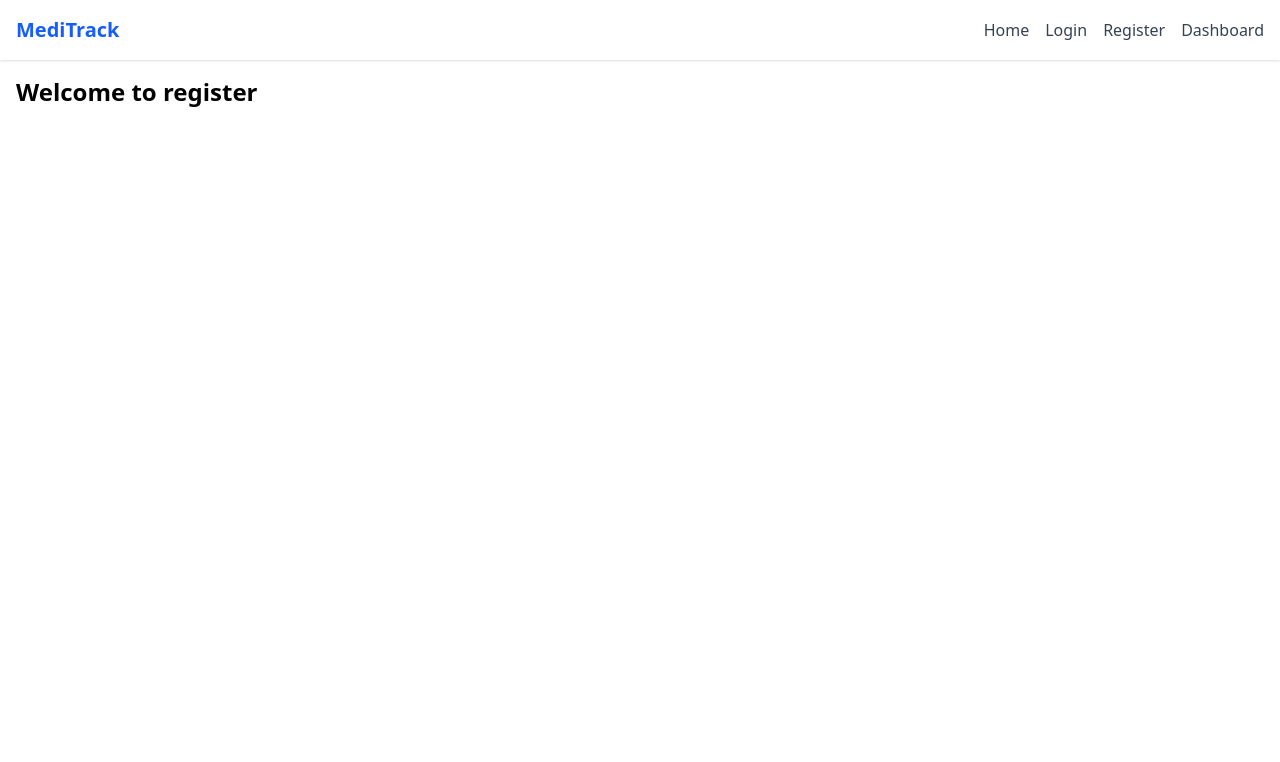
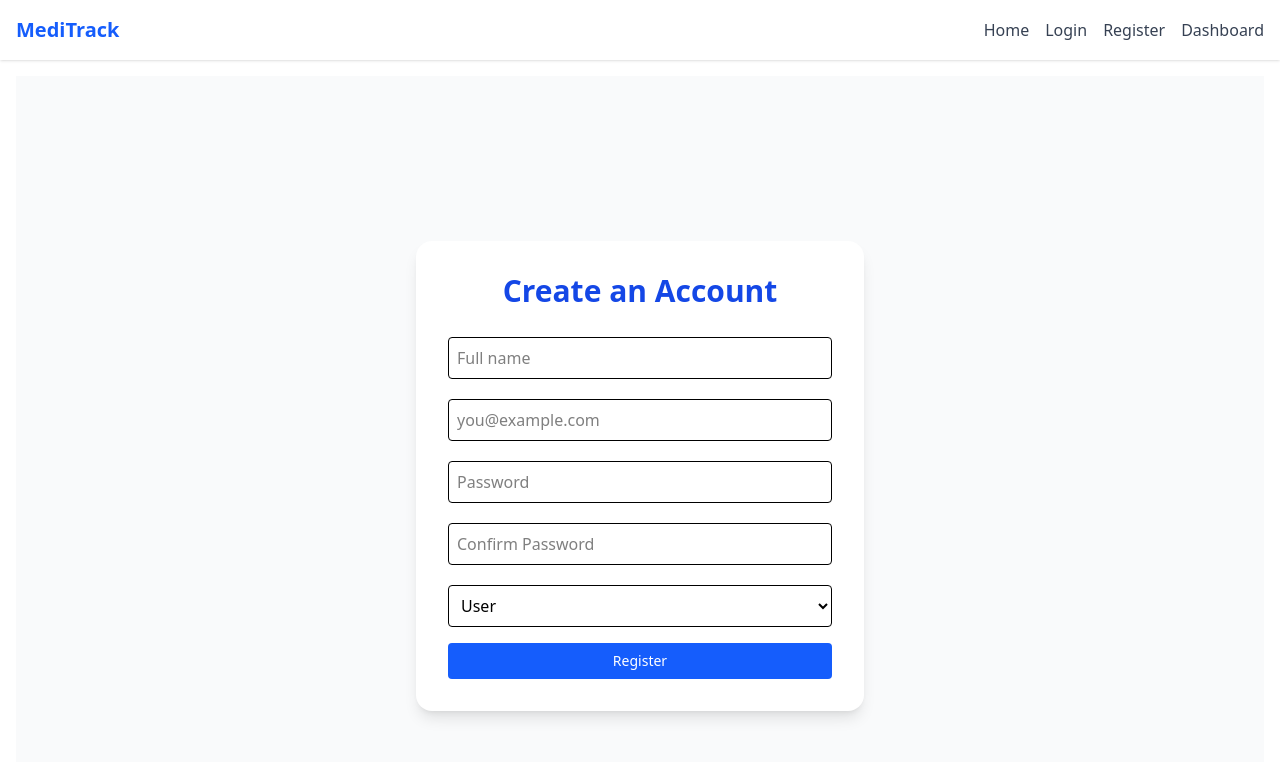
Before and after one commit to AlexBialas/MediTrack-FullStack-App, a React (Vite) app in the folder meditrack-frontend/: page /register in a window 1280 px wide. Shown: the top 762 px of the page. Built offline with nearby package versions, Linux system fonts and the light colour scheme.

Commit message:
add user registration form with role selection and validation

```diff
--- a/meditrack-frontend/src/pages/Register.tsx
+++ b/meditrack-frontend/src/pages/Register.tsx
@@ -1,3 +1,92 @@
-export default function Home() {
-  return <h1 className="text-2xl font-bold">Welcome to register</h1>;
+import { useState } from "react";
+
+export default function Register() {
+  const [formData, setFormData] = useState({
+    name: "",
+    email: "",
+    password: "",
+    confirmPassword: "",
+    role: "user",
+  });
+
+  const handleChange = (
+    e: React.ChangeEvent<HTMLInputElement | HTMLSelectElement>
+  ) => {
+    setFormData({ ...formData, [e.target.name]: e.target.value });
+  };
+
+  const handleSubmit = (e: React.FormEvent) => {
+    e.preventDefault();
+    if (formData.password !== formData.confirmPassword) {
+      alert("Passwords do not match");
+      return;
+    }
+
+    console.log("Register attempt:", formData);
+  };
+
+  return (
+    <div className="flex items-center justify-center min-h-screen bg-gray-50 px-4">
+      <div className="w-full max-w-md bg-white rounded-2xl shadow-lg p-8">
+        <h2 className="text-3xl font-semibold text-center text-blue-700 mb-6">
+          Create an Account
+        </h2>
+
+        <form onSubmit={handleSubmit} className="space-y-4">
+          <input
+            name="name"
+            type="text"
+            placeholder="Full name"
+            value={formData.name}
+            onChange={handleChange}
+            className="w-full border p-2 rounded mt-1"
+            required
+          />
+          <input
+            name="email"
+            type="email"
+            placeholder="you@example.com"
+            value={formData.email}
+            onChange={handleChange}
+            className="w-full border p-2 rounded mt-1"
+            required
+          />
+          <input
+            name="password"
+            type="password"
+            placeholder="Password"
+            value={formData.password}
+            onChange={handleChange}
+            className="w-full border p-2 rounded mt-1"
+            required
+          />
+          <input
+            name="confirmPassword"
+            type="password"
+            placeholder="Confirm Password"
+            value={formData.confirmPassword}
+            onChange={handleChange}
+            className="w-full border p-2 rounded mt-1"
+            required
+          />
+          <select
+            name="role"
+            value={formData.role}
+            onChange={handleChange}
+            className="w-full border p-2 rounded mt-1"
+          >
+            <option value="user">User</option>
+            <option value="admin">Admin</option>
+          </select>
+
+          <button
+            type="submit"
+            className="w-full bg-blue-600 hover:bg-blue-700 text-white py-2 rounded text-sm font-medium"
+          >
+            Register
+          </button>
+        </form>
+      </div>
+    </div>
+  );
 }
```
